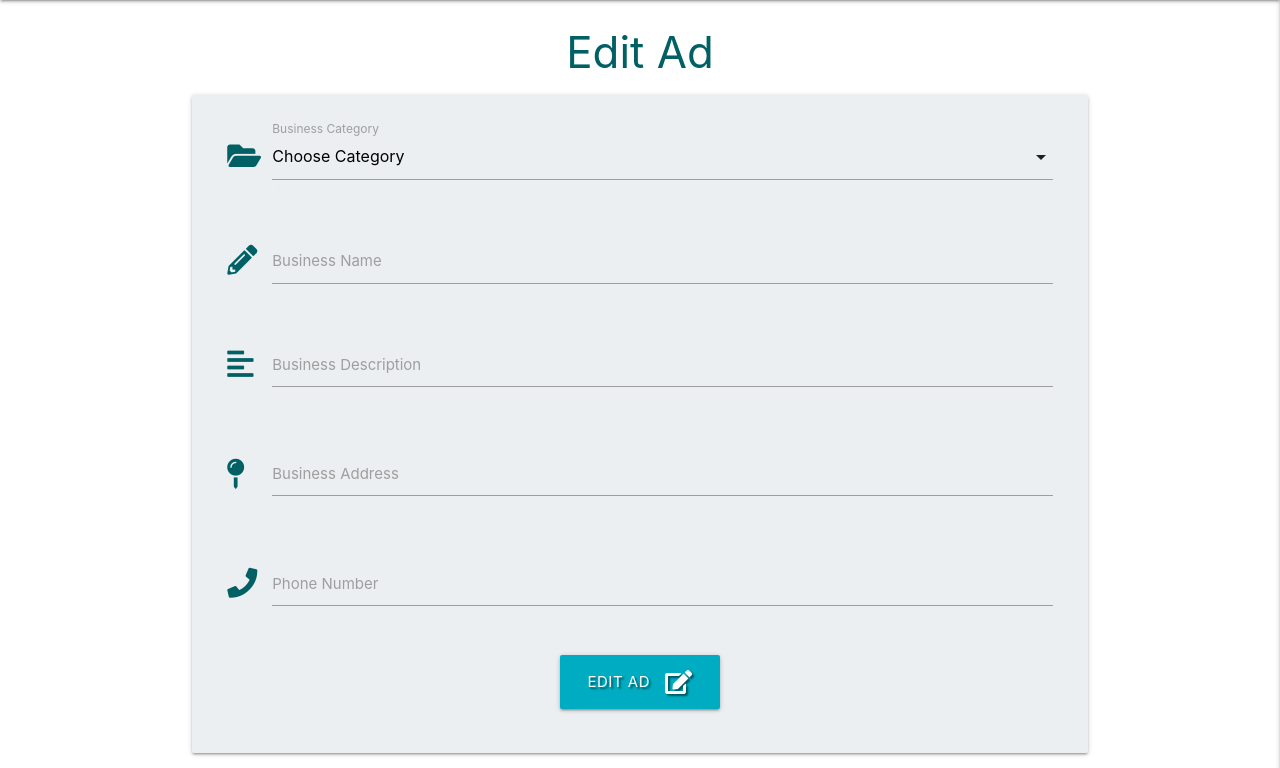
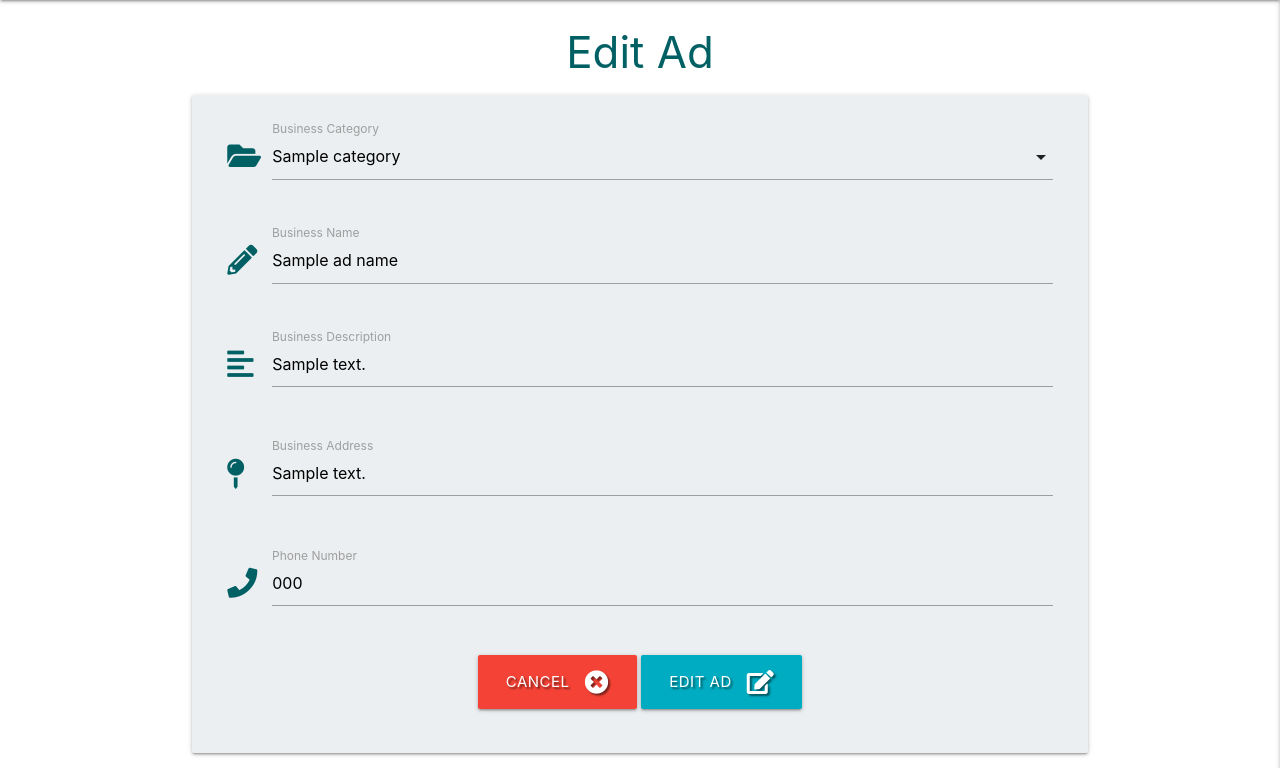
Before and after one commit to Code-Institute-Submissions/OluwafemiAwosanya-LOCALZ_AugResub, a Flask app: template templates/edit_ad.html in a window 1280 px wide. Shown: the part 64-832 px from the top of the page. Run offline with Flask 2, Linux system fonts and the light colour scheme; the template is opened without the code that fills it: most values are stand-ins (such as "Sample title", 1, 10 or a date in 2020); some libraries are stand-ins or nearby versions.

Commit message:
Bind data to edit ad form

```diff
--- a/templates/edit_ad.html
+++ b/templates/edit_ad.html
@@ -10,9 +10,13 @@
 				<div class="input-field col s12">
                     <i class="fas fa-folder-open prefix cyan-text text-darken-4"></i>
 					<select id="category_name" name="category_name" class="validate" required>
-                        <option value="" disabled selected>Choose Category</option>
+                        <option value="" disabled>Choose Category</option>
                         {% for category in categories %}
-                            <option value="{{ category.category_name }}">{{ category.category_name }}</option>
+                            {% if category.category_name == ad.category_name %}
+                                <option value="{{ category.category_name }}" selected>{{ category.category_name }}</option>
+                            {% else %}
+                                <option value="{{ category.category_name }}">{{ category.category_name }}</option>
+                            {% endif %}
                         {% endfor %}
                     </select>
 					<label for="category_name">Business Category</label>
@@ -23,7 +27,7 @@
                 <div class="input-field col s12">
                     <i class="fas fa-pencil-alt prefix cyan-text text-darken-4"></i>
                     <input id="ad_name" name="ad_name" minlength="5" maxlength="50"
-                        type="text" class="validate" required>
+                    value="{{ ad_name }}" type="text" class="validate" required>
                     <label for="ad_name">Business Name</label>
                 </div>
             </div>
@@ -32,7 +36,7 @@
                 <div class="input-field col s12">
                     <i class="fas fa-align-left prefix cyan-text text-darken-4"></i>
                     <textarea id="ad_description" name="ad_description" minlength="5"
-                        maxlength="200" class="materialize-textarea validate" required></textarea>
+                        maxlength="200" class="materialize-textarea validate" required>{{ ad.ad_description }}</textarea>
                     <label for="ad_description">Business Description</label>
                 </div>
             </div>
@@ -41,7 +45,7 @@
                 <div class="input-field col s12">
                     <i class="fas fas fa-map-pin prefix cyan-text text-darken-4"></i>
                     <textarea id="ad_address" name="ad_address" minlength="5"
-                        maxlength="200" class="materialize-textarea validate" required></textarea>
+                        maxlength="200" class="materialize-textarea validate" required>{{ ad.ad_address }}</textarea>
                     <label for="ad_address">Business Address</label>
                 </div>
             </div>
@@ -50,13 +54,17 @@
 				<div class="input-field col s12">
 					<i class="fas fa-phone prefix cyan-text text-darken-4"></i>
                     <textarea id="ad_telephone" name="ad_telephone" minlength="10"
-                        maxlength="15" class="materialize-textarea validate" required></textarea>
+                        maxlength="15" class="materialize-textarea validate" required>{{ ad.ad_telephone }}</textarea>
                     <label for="ad_telephone">Phone Number</label>
 				</div>
 			</div>
              <!-- submit button -->
              <div class="row">
                 <div class="col s12 center-align">
+                    <!-- cancel button -->
+                    <a href="{{ url_for('get_ads') }}" class="btn-large red text-shadow">
+                        Cancel <i class="fas fa-times-circle right"></i>
+                    </a>
                     <button type="submit" class="btn-large cyan darken-1 text-shadow">
                         Edit Ad <i class="fas fa-edit right"></i>
                     </button>
```
